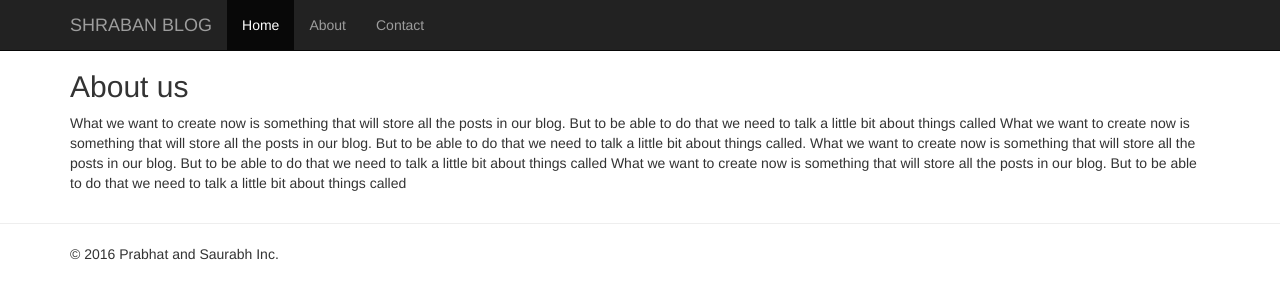
After one commit to hellodjangodev/shrabanblog, a Django app: page /about/ in a window 1280 px wide. The commit adds this page. Shown: the top 300 px of the page. Run offline with Django 3.2, Linux system fonts and the light colour scheme; some libraries are stand-ins or nearby versions.

Commit message:
About us page added

```diff
--- /dev/null
+++ b/blog/templates/blog/about.html
@@ -0,0 +1,13 @@
+{% extends "blog/base.html" %}
+
+{% block content %}
+  <div class="container">
+    <h2>About us</h2>
+    <p>
+      What we want to create now is something that will store all the posts in our blog. But to be able to do that we need to talk a little bit about things called What we want to create now is something that will store all the posts in our blog. But to be able to
+       do that we need to talk a little bit about things called. What we want to create now is something that will store all the posts in our blog. But to be able to do that we need to talk a little bit about things called What we want to create now is something that will store all the posts in our blog. But to be able
+       to do that we need to talk a little bit about things called
+    </p>
+  </div>
+
+{% endblock %}
--- /dev/null
+++ b/blog/templates/blog/base.html
@@ -0,0 +1,65 @@
+{% load staticfiles %}
+
+<!DOCTYPE html>
+<html lang="en">
+  <head>
+    <meta charset="utf-8">
+    <meta http-equiv="X-UA-Compatible" content="IE=edge">
+    <meta name="viewport" content="width=device-width, initial-scale=1">
+    <!-- The above 3 meta tags *must* come first in the head; any other head content must come *after* these tags -->
+    <title>Blog application</title>
+
+    <!-- Bootstrap -->
+    <link rel="stylesheet" href="https://maxcdn.bootstrapcdn.com/bootstrap/3.3.7/css/bootstrap.min.css" integrity="sha384-BVYiiSIFeK1dGmJRAkycuHAHRg32OmUcww7on3RYdg4Va+PmSTsz/K68vbdEjh4u" crossorigin="anonymous">
+    <link rel="stylesheet" href="{% static 'css/custom.css' %}" />
+  </head>
+  <body>
+
+    {# Navbar #}
+    <nav class="navbar navbar-inverse navbar-fixed-top">
+     <div class="container">
+       <div class="navbar-header">
+         <button type="button" class="navbar-toggle collapsed" data-toggle="collapse" data-target="#navbar" aria-expanded="false" aria-controls="navbar">
+           <span class="sr-only">Toggle navigation</span>
+           <span class="icon-bar"></span>
+           <span class="icon-bar"></span>
+           <span class="icon-bar"></span>
+         </button>
+         <a class="navbar-brand" href="#">SHRABAN BLOG</a>
+       </div>
+       <div id="navbar" class="collapse navbar-collapse">
+         <ul class="nav navbar-nav">
+           <li class="active"><a href="/">Home</a></li>
+           <li><a href="about.html">About</a></li>
+           <li><a href="#contact">Contact</a></li>
+         </ul>
+       </div><!--/.nav-collapse -->
+     </div>
+   </nav>
+
+    {# Navbar ends here #}
+
+{# content block #}
+{% block content %}
+
+{% endblock %}
+
+{# content block ends #}
+
+  {# footer #}
+      <hr>
+  <div class="container">
+
+    <footer>
+         <p>&copy; 2016 Prabhat and Saurabh Inc.</p>
+       </footer>
+  </div>
+
+  {# footer ends #}
+
+    <!-- jQuery (necessary for Bootstrap's JavaScript plugins) -->
+    <script src="https://ajax.googleapis.com/ajax/libs/jquery/1.12.4/jquery.min.js"></script>
+    <!-- Include all compiled plugins (below), or include individual files as needed -->
+    <script src="https://maxcdn.bootstrapcdn.com/bootstrap/3.3.7/js/bootstrap.min.js" integrity="sha384-Tc5IQib027qvyjSMfHjOMaLkfuWVxZxUPnCJA7l2mCWNIpG9mGCD8wGNIcPD7Txa" crossorigin="anonymous"></script>
+  </body>
+</html>
--- a/blog/urls.py
+++ b/blog/urls.py
@@ -3,4 +3,5 @@ from . import views
 
 urlpatterns = [
     url(r'^$', views.index, name='index'),
+    url(r'^about/$', views.about, name='about'),
 ]
--- a/blog/views.py
+++ b/blog/views.py
@@ -6,3 +6,6 @@ from .models import Post
 def index(request):
     posts = Post.objects.filter(published_date__lte=timezone.now()).order_by('published_date')
     return render(request, 'blog/index.html', {'posts': posts})
+
+def about(request):
+    return render(request, 'blog/about.html', {})
```
Also changed, not shown: blog/templates/blog/index.html (+3 -46 lines).
